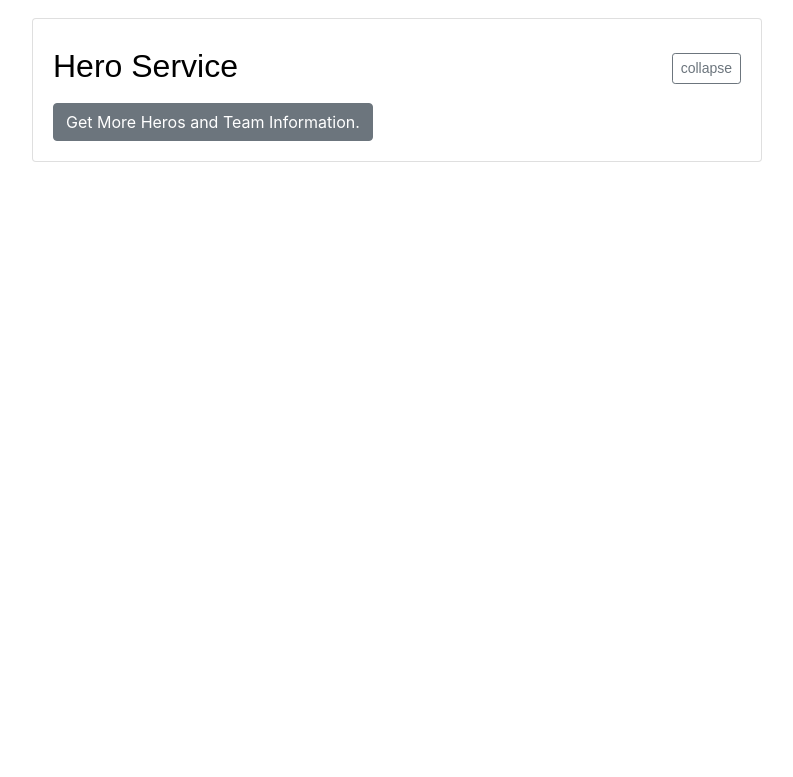
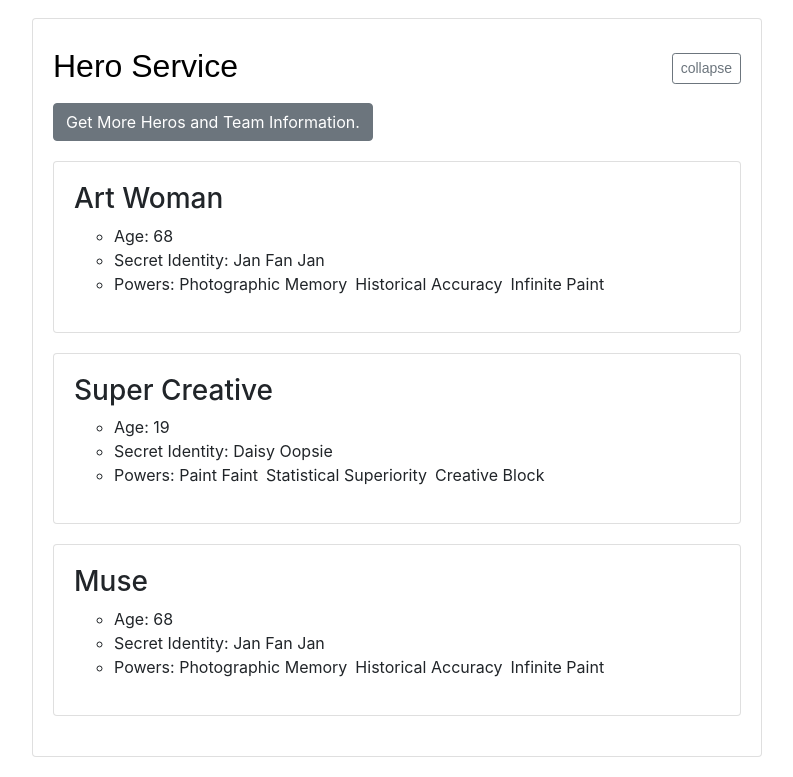
Before and after one commit to joeymariano/App4BarnesApplication, a React (Create React App) app: page / in a window 1280 px wide. Shown: the part 849-1626 px from the top of the page, without its empty margins (53-846 px from the left). Before the commit the page ends 1031 px from the top, so only its background shows below. Built offline with nearby package versions, Linux system fonts and the light colour scheme.

Commit message:
component mounts with heroos

```diff
--- a/src/actions/act.js
+++ b/src/actions/act.js
@@ -20,3 +20,9 @@ export function getHeroService(){
       })
   }
 }
+
+export function addHeros(heroArray){
+  return (dispatch) => {
+    dispatch({type: 'ADD_HEROS', payload: heroArray})
+  }
+}
--- a/src/components/HeroCard.js
+++ b/src/components/HeroCard.js
@@ -4,7 +4,6 @@ import { Card, CardBody } from 'reactstrap';
 class HeroCard extends Component {
 
 	renderPowers = () => {
-
 		let results = this.props.powers.map((string) => {
 			return <div class="powers-list">{ string }</div>
 		})
--- a/src/components/HeroService.js
+++ b/src/components/HeroService.js
@@ -13,6 +13,20 @@ import { Card, CardBody, CardTitle } from 'reactstrap';
 import TeamInfoCard from './TeamInfoCard'
 
 class HeroService extends Component {
+	componentDidMount() {
+		// add superheros to redux store in this format
+		// where is dispatch?
+		let newHeros = [
+				{name: "Art Woman", age: 68, secretIdentity: "Jan Fan Jan",
+					powers: ["Photographic Memory", "Historical Accuracy", "Infinite Paint"]},
+				{name: "Super Creative", age: 19, secretIdentity: "Daisy Oopsie",
+					powers: ["Paint Faint", "Statistical Superiority", "Creative Block"]},
+				{name: "Muse", age: 68, secretIdentity: "Jan Fan Jan",
+					powers: ["Photographic Memory", "Historical Accuracy", "Infinite Paint"]}
+			]
+
+		this.props.actions.addHeros(newHeros)
+	}
 
 	renderHeroCards = () => {
 		let results = this.props.heros.map((obj, idx) => {
@@ -23,7 +37,7 @@ class HeroService extends Component {
 
 	renderTeamInfoCard = () => {
 		if ( this.props.info.length !== 0 ){
-			return <Card className="team-info"><CardBody><TeamInfoCard info={ this.props.info }/></CardBody></Card>
+			return <Card><CardBody><TeamInfoCard info={ this.props.info }/></CardBody></Card>
 		}
 	}
 
@@ -34,7 +48,6 @@ class HeroService extends Component {
 				<br></br>
 				{ this.renderTeamInfoCard() }
 				{ this.renderHeroCards() }
-				{/* need to add my own 4 heros - hard coded on mount? */}
 			</div>
 		)
 	}
--- a/src/reducers/herosReducer.js
+++ b/src/reducers/herosReducer.js
@@ -5,10 +5,15 @@ export default function herosReducer(state = { heros: [], info: [], loading: fal
       return { ...state, loading: true}
 
     case 'FETCH_HEROS':
-      return { heros: action.payload[0], info: action.payload[1], loading: false }
+      let mergeHeros = action.payload[0].concat(state.heros)
+      return { heros: mergeHeros, info: action.payload[1], loading: false }
 
     case 'DELETE_ALL_HEROS':
       return { heros: [], loading: false }
+
+    case 'ADD_HEROS':
+      let addHeros = action.payload.concat(state.heros)
+      return { ...state, heros: addHeros }
 
     default:
       return state
```
